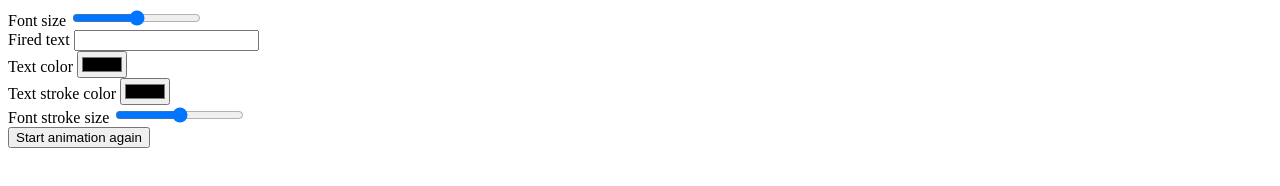
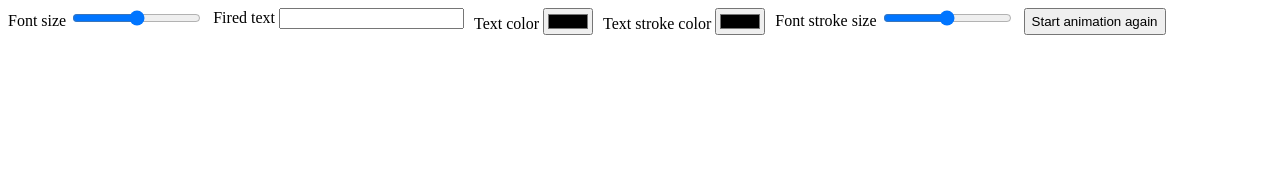
Before and after one commit to HikiShi/fire-font, a website: page docs/index.html in a window 1280 px wide. Drawn offline with Linux system fonts and the light colour scheme.

Commit message:
optimize the example

```diff
--- a/docs/index.html
+++ b/docs/index.html
@@ -9,7 +9,7 @@
 </head>
 <body>
 
-  <form>
+  <form style="display: flex; flex-wrap: wrap; gap: 10px;">
     <div>
       <label for="font-size-input">Font size</label>
       <input type="range" id="font-size-input" name="font-size" min="1" max="300" value="72" />
@@ -42,7 +42,7 @@
 
    </form>
 
-    <div id="block"  style="padding: 300px 100px; color: red; -webkit-text-stroke: 1px blue; font-size: 72px;">
+    <div id="block"  style="padding: 200px 100px; color: red; -webkit-text-stroke: 1px blue; font-size: 72px;">
         JOPA
     </div>
 
@@ -50,11 +50,18 @@
 <script>
     var targetElement = document.getElementById('block');
 
-    function syncSearchParamsWithInput () {
+    function syncText () {
       var urlParams = new URLSearchParams(window.location.search);
 
       targetElement.innerText = urlParams.get("text");
       document.getElementById('fired-text-input').value = urlParams.get("text");
+
+      makeSuperFireFontFromSimpleElementWithPlaneText(targetElement);
+    }
+
+
+    function syncStyles() {
+      var urlParams = new URLSearchParams(window.location.search);
 
       targetElement.style.fontSize = urlParams.get("fontSize") + 'px';
       document.getElementById('font-size-input').value = urlParams.get("fontSize");
@@ -68,6 +75,7 @@
       document.getElementById('font-stroke-size-input').value = urlParams.get("textStrokeSize");
     }
 
+
     function sciptFireAnimation() {
       Array.from(targetElement.children).forEach(element => {
         // disable animation
@@ -77,8 +85,8 @@
     }
 
     function initialize() {
-      syncSearchParamsWithInput();
-      makeSuperFireFontFromSimpleElementWithPlaneText(targetElement);
+      syncText();
+      syncStyles();
     }
 
 
@@ -89,14 +97,17 @@
         urlParams.set(param, event.target.value);
         window.history.pushState({}, '',  window.location.protocol + "//" + window.location.host + window.location.pathname + '?' + urlParams.toString())
 
-        syncSearchParamsWithInput();
-        makeSuperFireFontFromSimpleElementWithPlaneText(targetElement);
-        sciptFireAnimation();
+        if(param === 'text') {
+            syncText();
+            return;
+        }
+
+        syncStyles();
       }
     }
 
+
     initialize();
-
 
 
 
```
